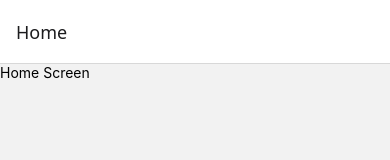
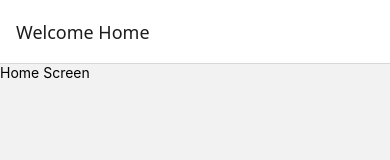
Before and after one commit to louiseanne2/appdev2, a React Native app in the folder react-native-navigation/: screen / in a window 390 px wide. Shown: the top 160 px of the page. Built offline with nearby package versions, Linux system fonts and the light colour scheme.

Commit message:
Done with specifying options

```diff
--- a/react-native-navigation/App.js
+++ b/react-native-navigation/App.js
@@ -25,7 +25,10 @@ export default function App() {
   return (
     <NavigationContainer>
       <Stack.Navigator initialRouteName="Home">
-        <Stack.Screen name="Home" component={HomeScreen} />
+        <Stack.Screen
+          name="Home"
+          component={HomeScreen}
+          options={{title: "Welcome Home"}} />
         <Stack.Screen name="Details" component={DetailsScreen} />
       </Stack.Navigator>
     </NavigationContainer>
```
